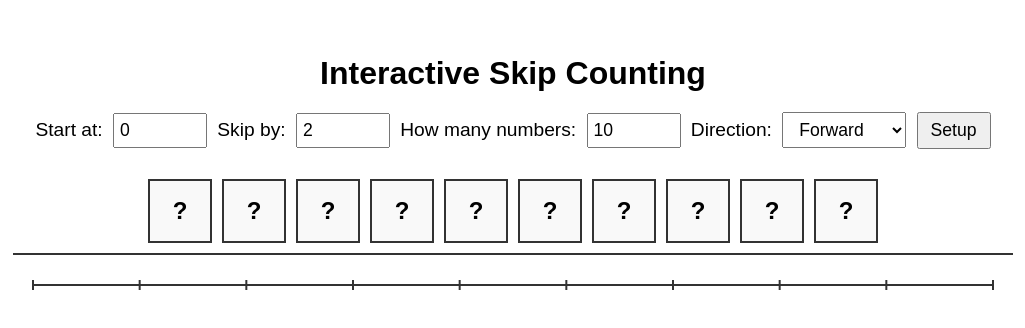
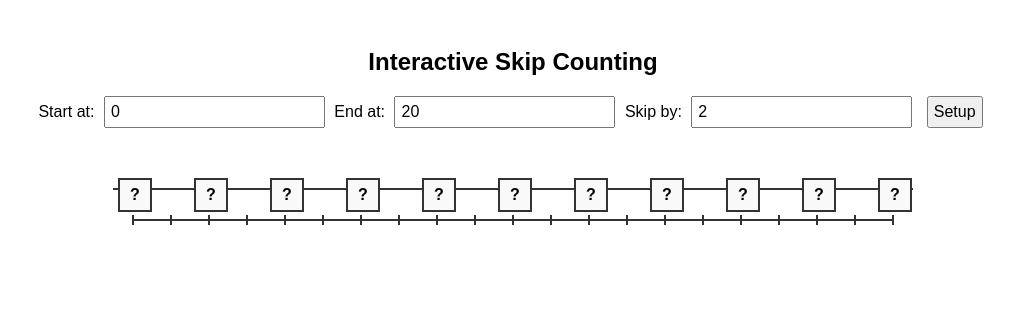
Before and after one commit to cherylconte/skip-count, a plain HTML site: page index.html in a window 1280 px wide. Both pictures are taken after a click on the button "Setup". Shown: the whole page, without its empty margins (127-1152 px from the left). Drawn offline with Linux system fonts and the light colour scheme.

Commit message:
Update index.html

```diff
--- a/index.html
+++ b/index.html
@@ -2,7 +2,7 @@
 <html lang="en">
 <head>
 <meta charset="UTF-8">
-<title>Interactive Skip Counting</title>
+<title>Skip Counting Number Line</title>
 <style>
   body {
     font-family: Arial, sans-serif;
@@ -10,55 +10,27 @@
     text-align: center;
     padding: 20px;
   }
-
-  h2 { font-size: 2rem; margin-bottom: 20px; }
-
-  #controls {
-    font-size: 1.2rem;
-    margin-bottom: 20px;
+  #controls { margin-bottom: 20px; }
+  input, select, button { font-size: 1rem; margin: 0 5px; padding: 5px; }
+  #lineContainer {
+    position: relative;
+    margin-top: 40px;
+    height: 100px;
+    display: inline-block;
   }
-
-  input {
-    width: 80px;
-    padding: 5px;
-    margin: 0 5px;
-    font-size: 1.1rem;
-  }
-
-  select, button {
-    padding: 6px 12px;
-    font-size: 1.1rem;
-    margin-left: 5px;
-    cursor: pointer;
-  }
-
-  #output {
-    display: flex;
-    justify-content: center;
-    flex-wrap: nowrap;
-    gap: 10px;
-    margin-top: 30px;
-    overflow-x: auto;
-    padding-bottom: 40px;
-  }
-
+  canvas { border-top: 2px solid #333; }
   .box {
-    width: 60px;
-    height: 60px;
+    position: absolute;
+    width: 30px;
+    height: 30px;
     border: 2px solid #333;
-    display: flex;
-    align-items: center;
-    justify-content: center;
-    font-size: 1.5rem;
-    font-weight: bold;
     background: #f9f9f9;
+    text-align: center;
+    line-height: 30px;
     cursor: pointer;
     user-select: none;
-  }
-
-  #lineCanvas {
-    margin-top: -30px;
-    border-top: 2px solid #333;
+    font-weight: bold;
+    font-size: 1rem;
   }
 </style>
 </head>
@@ -69,81 +41,69 @@
 <div id="controls">
   Start at:
   <input type="number" id="start" value="0">
+  End at:
+  <input type="number" id="end" value="20">
   Skip by:
   <input type="number" id="skip" value="2">
-  How many numbers:
-  <input type="number" id="count" value="10" min="1">
-  Direction:
-  <select id="direction">
-    <option value="forward">Forward</option>
-    <option value="backward">Backward</option>
-  </select>
   <button onclick="setup()">Setup</button>
 </div>
 
-<div id="output"></div>
-<canvas id="lineCanvas" width="1000" height="60"></canvas>
+<div id="lineContainer">
+  <canvas id="lineCanvas" width="800" height="60"></canvas>
+</div>
 
 <script>
-let numbers = [];
-const outputDiv = document.getElementById('output');
-const canvas = document.getElementById('lineCanvas');
-const ctx = canvas.getContext('2d');
+const canvas = document.getElementById("lineCanvas");
+const ctx = canvas.getContext("2d");
+const container = document.getElementById("lineContainer");
+let boxes = [];
 
 function setup() {
-  outputDiv.innerHTML = "";
+  // Clear previous boxes
+  boxes.forEach(b => b.remove());
+  boxes = [];
   ctx.clearRect(0, 0, canvas.width, canvas.height);
-  numbers = [];
 
   const start = Number(document.getElementById("start").value);
+  const end = Number(document.getElementById("end").value);
   const skip = Number(document.getElementById("skip").value);
-  const count = Number(document.getElementById("count").value);
-  const direction = document.getElementById("direction").value;
 
-  let value = start;
-  for (let i = 0; i < count; i++) {
-    numbers.push(value);
-    value = direction === "forward" ? value + skip : value - skip;
-  }
-
-  // create boxes with "?" for click-to-reveal
-  numbers.forEach((num, i) => {
-    const box = document.createElement("div");
-    box.className = "box";
-    box.textContent = "?";
-    box.dataset.value = num;
-    box.addEventListener("click", () => {
-      box.textContent = box.dataset.value;
-    });
-    outputDiv.appendChild(box);
-  });
-
-  drawBlankLine();
-}
-
-function drawBlankLine() {
-  ctx.clearRect(0, 0, canvas.width, canvas.height);
+  const totalNumbers = end - start + 1;
   const padding = 20;
   const y = canvas.height / 2;
-  const total = numbers.length;
-  const spacing = (canvas.width - 2 * padding) / (total - 1);
+  const spacing = (canvas.width - 2*padding) / (totalNumbers - 1);
 
+  // Draw number line with ticks only
   ctx.strokeStyle = "#333";
   ctx.lineWidth = 2;
-
-  // draw the line
   ctx.beginPath();
   ctx.moveTo(padding, y);
   ctx.lineTo(canvas.width - padding, y);
   ctx.stroke();
 
-  // draw small ticks for each number
-  for (let i = 0; i < total; i++) {
-    const x = padding + i * spacing;
+  for (let i = 0; i < totalNumbers; i++) {
+    const x = padding + i*spacing;
     ctx.beginPath();
     ctx.moveTo(x, y - 5);
     ctx.lineTo(x, y + 5);
     ctx.stroke();
+  }
+
+  // Add boxes for skip counting positions
+  for (let val = start; val <= end; val += skip) {
+    const i = val - start;
+    const x = padding + i*spacing - 15; // center box
+    const box = document.createElement("div");
+    box.className = "box";
+    box.style.left = x + "px";
+    box.style.top = (y - 40) + "px";
+    box.textContent = "?"; // initially hidden
+    box.dataset.value = val;
+    box.addEventListener("click", () => {
+      box.textContent = box.dataset.value; // reveal on click
+    });
+    container.appendChild(box);
+    boxes.push(box);
   }
 }
 </script>
```
